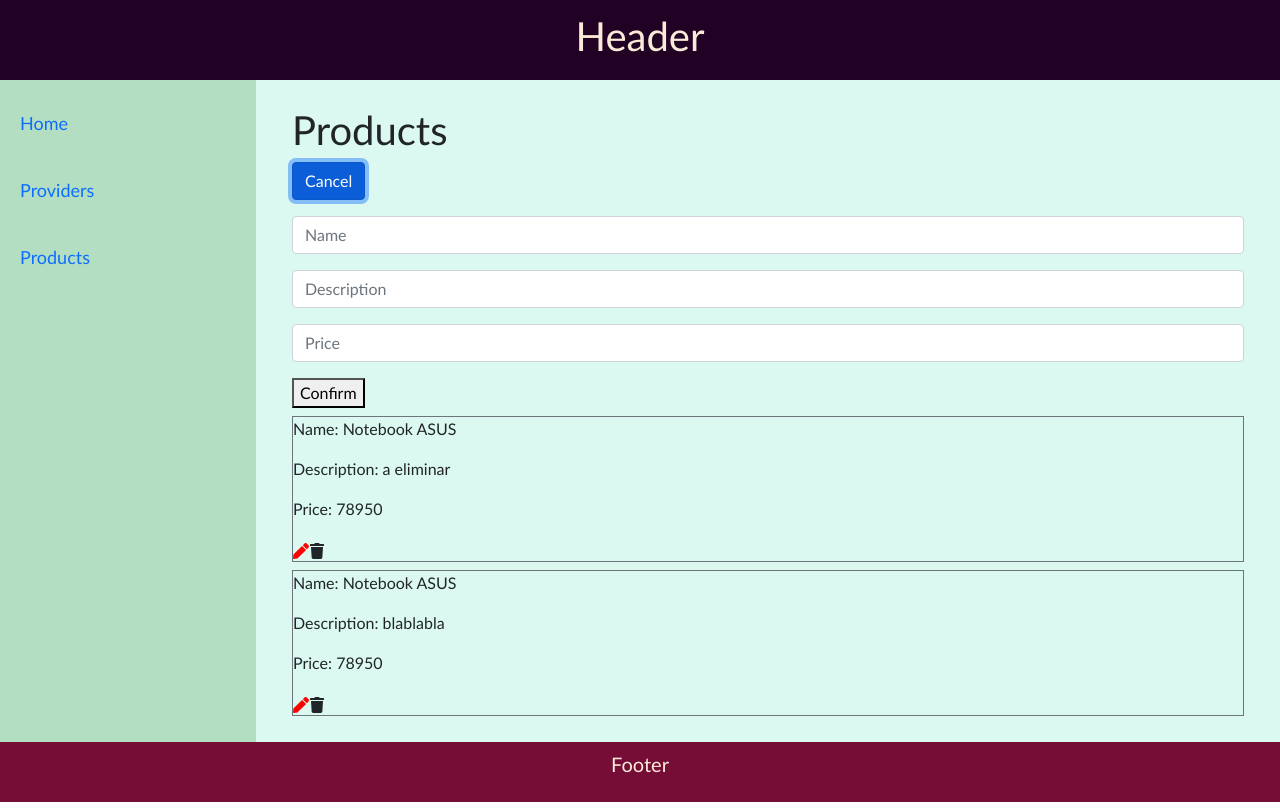
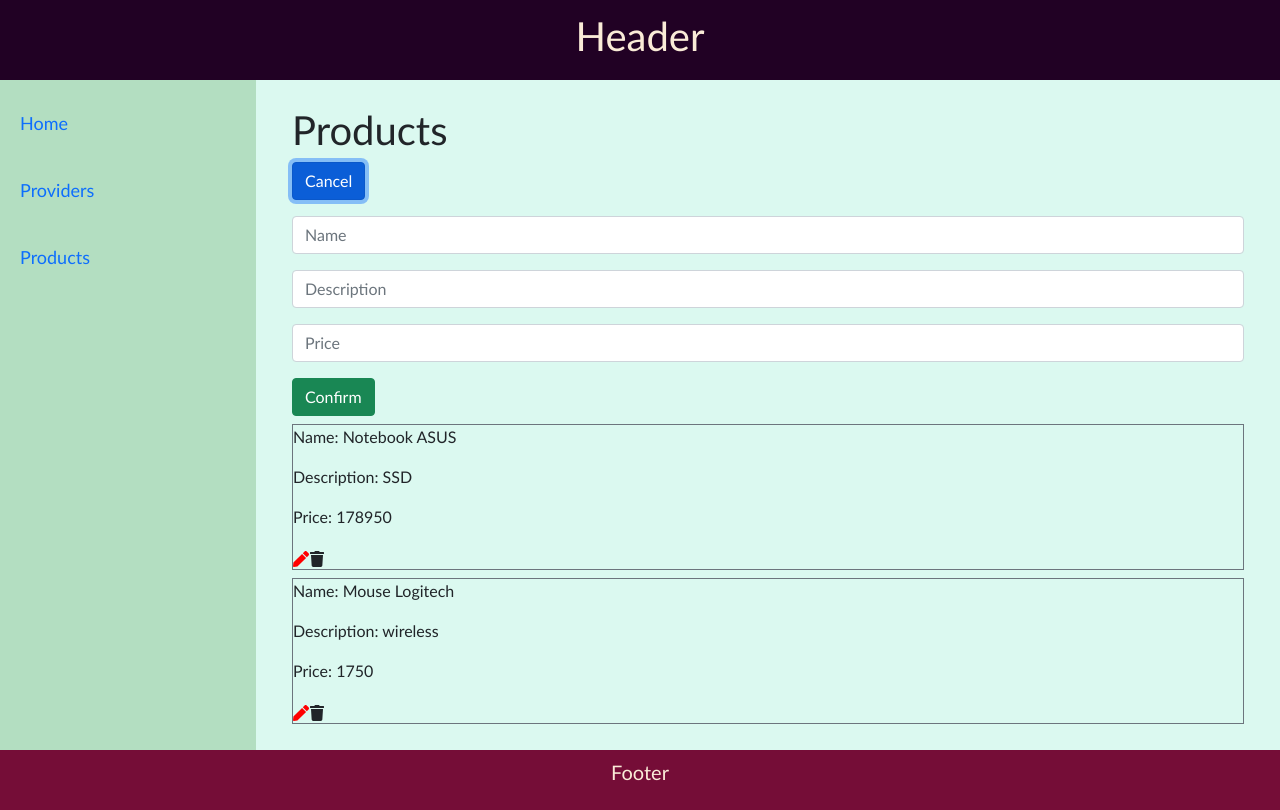
Before and after one commit to lucasdelmonte/segundo-parcial-mcga, a React (Create React App) app: page /products in a window 1280 px wide. Both pictures are taken after a click on the button "Add Product". Built offline with nearby package versions, Linux system fonts and the light colour scheme.

Commit message:
fixes in add and edit product

```diff
--- a/src/Products/AddProduct.jsx
+++ b/src/Products/AddProduct.jsx
@@ -2,5 +2,5 @@ import React from 'react';
 import { ProductForm } from './ProductForm';
 
 export const AddProduct = (props) => {
-  return <ProductForm tipo='add' />;
+  return <ProductForm type='add' />;
 };
--- a/src/Products/EditProduct.jsx
+++ b/src/Products/EditProduct.jsx
@@ -3,5 +3,5 @@ import { ProductForm } from './ProductForm';
 
 export const EditProduct = (prop) => {
   const { onEditProduct, productToEdit } = prop;
-  return <ProductForm tipo='editar' product={productToEdit} />;
+  return <ProductForm type='edit' product={productToEdit} />;
 };
--- a/src/Products/ProductForm.jsx
+++ b/src/Products/ProductForm.jsx
@@ -17,18 +17,13 @@ export const ProductForm = (props) => {
   const handleSubmit = (event) => {
     event.preventDefault();
     if (type === 'add') {
-      const producto = { name, description, price };
-      const action = creatorAddProduct(producto);
+      const product = { name, description, price };
+      const action = creatorAddProduct(product);
       dispatch(action);
     }
     if (type === 'edit') {
-      const producto = {
-        id: product.id,
-        name: name,
-        description: description,
-        price: price
-      };
-      const action = creatorEditProduct(producto);
+      const payloadProduct = { id: product.id, name, description, price };
+      const action = creatorEditProduct(payloadProduct);
       dispatch(action);
     }
     setName('');
@@ -68,7 +63,9 @@ export const ProductForm = (props) => {
         onChange={(e) => setPrice(e.target.value)}
         value={price}
       />
-      <button type='submit'>Confirm</button>
+      <button className='btn btn-success' type='submit'>
+        Confirm
+      </button>
     </form>
   );
 };
--- a/src/Products/ProductsList.jsx
+++ b/src/Products/ProductsList.jsx
@@ -1,5 +1,5 @@
-import React from "react";
-import { ProductItem } from "./ProductItem";
+import React from 'react';
+import { ProductItem } from './ProductItem';
 
 export const ProductsList = (props) => {
   const { productList, onDelete, onEdit } = props;
--- a/src/Providers/AddProvider.jsx
+++ b/src/Providers/AddProvider.jsx
@@ -2,5 +2,5 @@ import React from 'react';
 import { ProviderForm } from './ProviderForm';
 
 export const AddProvider = (props) => {
-  return <ProviderForm type="add" />;
+  return <ProviderForm type='add' />;
 };
--- a/src/Providers/EditProvider.jsx
+++ b/src/Providers/EditProvider.jsx
@@ -3,5 +3,5 @@ import { ProviderForm } from './ProviderForm';
 
 export const EditProvider = (prop) => {
   const { onEditProvider, providerToEdit } = prop;
-  return <ProviderForm type="edit" provider={providerToEdit} />;
+  return <ProviderForm type='edit' provider={providerToEdit} />;
 };
--- a/src/redux/reducers/productsReducer.js
+++ b/src/redux/reducers/productsReducer.js
@@ -9,14 +9,14 @@ const initialState = {
     {
       id: '9b1deb4d-3b7d-4bad-9bdd-2b0d7b3dcb6d',
       name: 'Notebook ASUS',
-      description: 'a eliminar',
-      price: '78950'
+      description: 'SSD',
+      price: '178950'
     },
     {
       id: '1b9d6bcd-bbfd-4b2d-9b5d-ab8dfbbd4bed',
-      name: 'Notebook ASUS',
-      description: 'blablabla',
-      price: '78950'
+      name: 'Mouse Logitech',
+      description: 'wireless',
+      price: '1750'
     }
   ],
   isLoading: false,
```
Also changed, not shown: src/Products/Header.jsx (+8 -8 lines).
